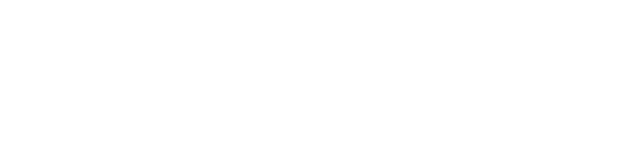
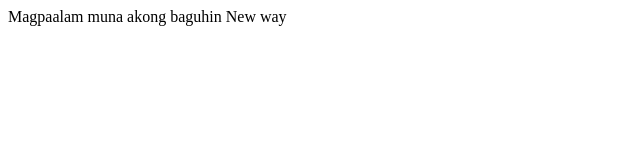
Before and after one commit to neziarxdxd/hackdog-js, a plain HTML site: page index.html in a window 1280 px wide. Shown: the whole page, without its empty margins (0-640 px from the left). Drawn offline with Linux system fonts and the light colour scheme.

Commit message:
Update index.html

```diff
--- a/index.html
+++ b/index.html
@@ -3,7 +3,8 @@
 <head>
 	<script type="text/javascript" src="Trial.js"></script>
 	<title>Binago ko nang walang paaalam </title>
-	<fdfkdfdkdfkdksdsdlsld
+	Magpaalam muna akong baguhin
+	New way
 </head>
 <body>
 
```
